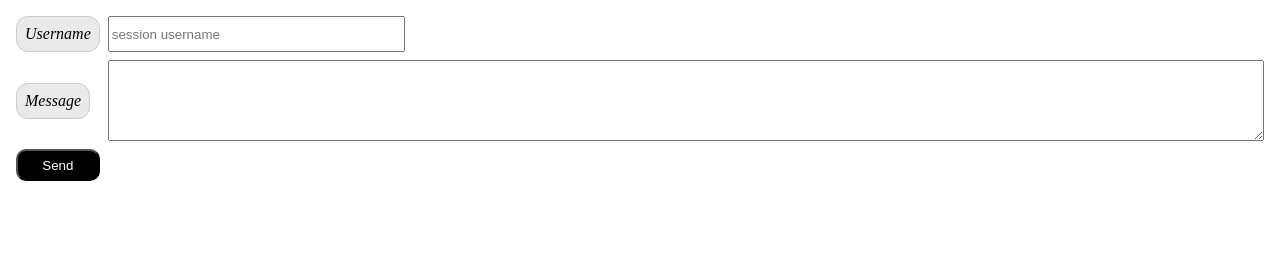
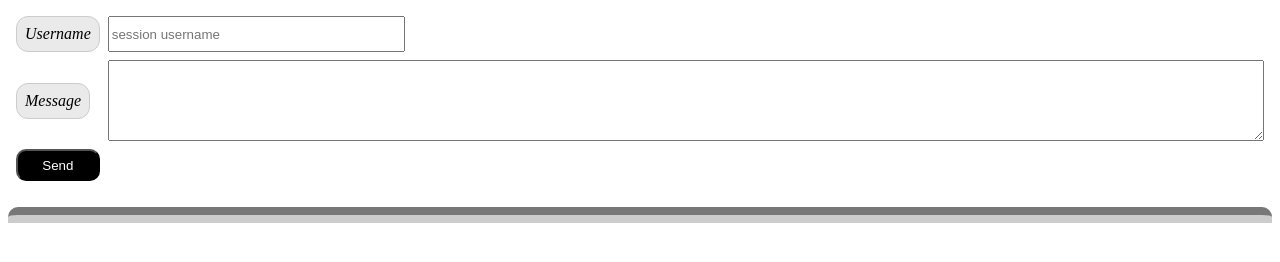
Before and after one commit to Jsbro98/packit, a website built with Vite: page frontend/index.html in a window 1280 px wide. Built offline with nearby package versions, Linux system fonts and the light colour scheme; no server answers.

Commit message:
impl: chatbox styling

```diff
--- a/frontend/src/style.css
+++ b/frontend/src/style.css
@@ -1,7 +1,4 @@
-.chat-box {
-    white-space: pre-line;
-}
-
+/* ----- Form Styling ----- */
 .main-form {
     padding: .50em;
     display: grid;
@@ -30,3 +27,15 @@
     color: white;
     padding: .50em;
 }
+
+/* ----- Chat box styling ----- */
+
+.chat-box {
+    white-space: pre-line;
+}
+
+.chat-box {
+    border-top: groove 1em #ccc;
+    border-radius: 10px;
+    padding: 1em;
+}
```
